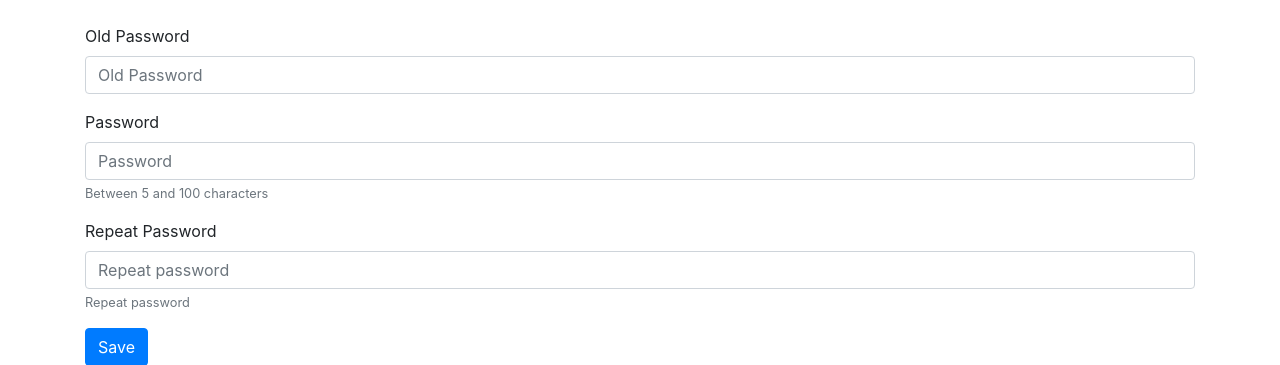
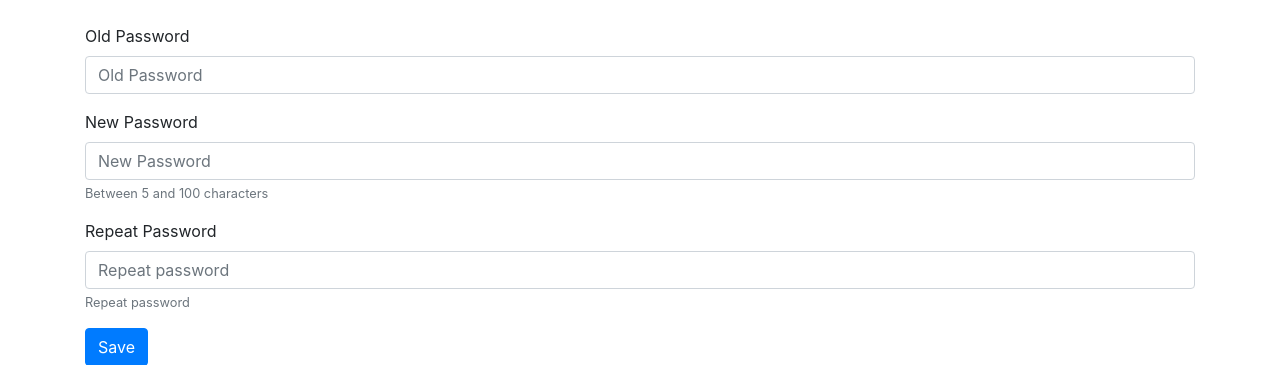
Before and after one commit to isama92/Slim3Boilerplate, a PHP site: template src/app/Templates/auth/change_password.twig in a window 1280 px wide. Shown: the part 66-431 px from the top of the page. Run offline with PHP 8.4, Linux system fonts and the light colour scheme; the template is opened without the code that fills it, so the values that code supplies are empty; some libraries are stand-ins or nearby versions.

Commit message:
minor fixes

```diff
--- a/src/app/Controllers/HomeController.php
+++ b/src/app/Controllers/HomeController.php
@@ -10,7 +10,6 @@
 
 namespace App\Controllers;
 
-use App\Helpers\Mailer;
 use Slim\Http\Request;
 use Slim\Http\Response;
 
--- a/src/app/Controllers/UsersController.php
+++ b/src/app/Controllers/UsersController.php
@@ -37,7 +37,7 @@ class UsersController extends Controller
         if($request->getParam('ordt'))
             $orderType = $request->getParam('ordt');
 
-        $users = User::where($where)->orderBy($orderBy, $orderType)->paginate(12)->appends($request->getParams());
+        $users = User::withTrashed()->where($where)->orderBy($orderBy, $orderType)->paginate(12)->appends($request->getParams());
 
         return $this->view->render($response, 'admin/users/list.twig', [
             'users' => $users,
@@ -83,7 +83,6 @@ class UsersController extends Controller
 
     public function form(Request $request, Response $response, $args)
     {
-
         $user = null;
         if(isset($args['id'])) {
             $user = User::find($args['id']);
--- a/src/app/Middleware/ACLMiddleware.php
+++ b/src/app/Middleware/ACLMiddleware.php
@@ -10,11 +10,10 @@
 
 namespace App\Middleware;
 
+use App\Helpers\Utility;
+use App\Models\Role;
 use Slim\Http\Request;
 use Slim\Http\Response;
-use App\Helpers\Utility;
-use App\Models\User;
-use App\Models\Role;
 
 
 class ACLMiddleware extends Middleware
--- a/src/app/Templates/auth/change_password.twig
+++ b/src/app/Templates/auth/change_password.twig
@@ -13,9 +13,9 @@
                 {% endif %}
             </div>
             <div class="form-group">
-                <label for="password">Password</label>
+                <label for="password">New Password</label>
                 <input type="password" class="form-control {{ errors.password? 'is-invalid' : '' }}"
-                       id="password" name="password" placeholder="Password"
+                       id="password" name="password" placeholder="New Password"
                        minlength="5" maxlength="100"
                        aria-describedby="passwordHelp" {% if user.id is null %} required {% endif %}>
                 {% if errors.password is defined %}
--- a/src/app/Templates/auth/login.twig
+++ b/src/app/Templates/auth/login.twig
@@ -15,9 +15,6 @@
                                 <input type="password" class="form-control" name="password" placeholder="Password" required>
                             </div>
                             <button type="submit" class="btn btn-primary">Login</button>
-                            {% if error is defined and error != ''  %}
-                                <div class="alert alert-danger mt-4">Login has failed</div>
-                            {% endif %}
                         </form>
                     </div>
                 </div>
--- a/src/app/dependancies.php
+++ b/src/app/dependancies.php
@@ -67,9 +67,4 @@ $container['view'] = function ($container) {
 };
 
 
-
-
-
-
-
 $app->add(new \Slim\Middleware\Session($settings['session']));
```
Also changed, not shown: src/app/Helpers/Mailer.php (+0 -8 lines).
